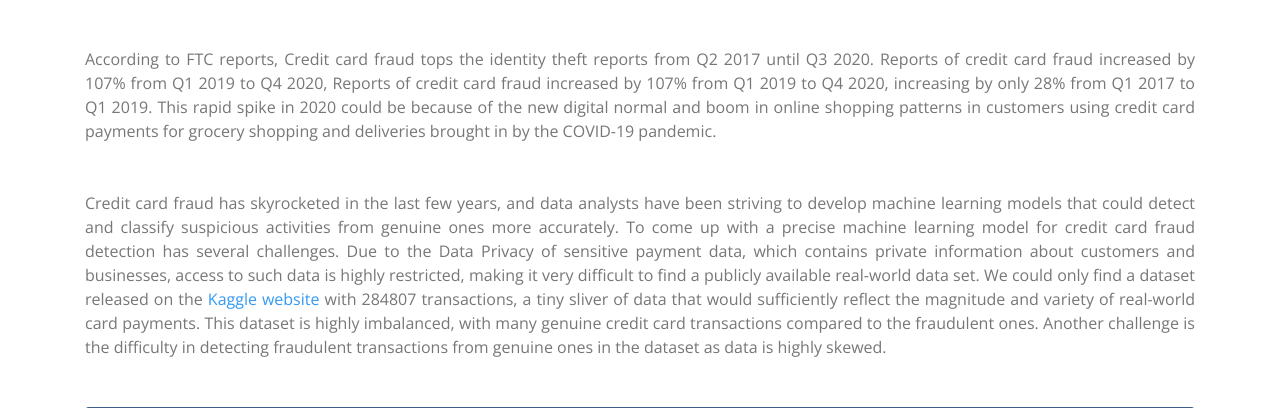
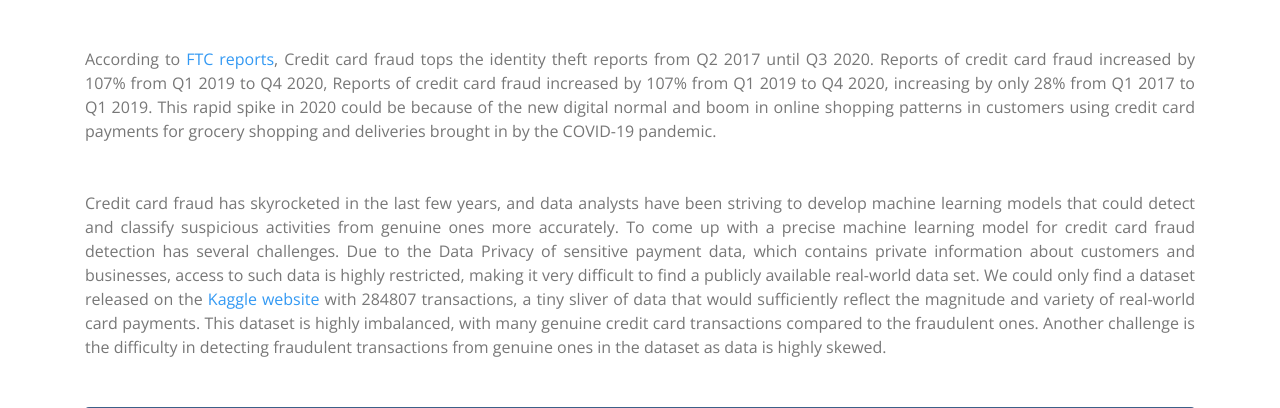
Before and after one commit to cdalsania/Credit_Card_Fraud_Detection, a Flask app: page / in a window 1280 px wide. Shown: the part 1284-1692 px from the top of the page. Run offline with Flask 2, Linux system fonts and the light colour scheme; some libraries are stand-ins or nearby versions.

Commit message:
Added hyperlinks to the reports

```diff
--- a/templates/index.html
+++ b/templates/index.html
@@ -35,14 +35,14 @@
                         have missed to flag suspicious activity or incorrectly flagged a genuine transaction as suspicious.</p>
                     <p class="text-justify">Credit card fraud is the fastest-growing problem today in the financial market. There has been an accelerated increase in the rate of fraudulent activities in recent years, especially during the COVID time, causing enormous financial
                         losses to many organizations, companies, and government agencies. The fraudulent transaction numbers are assumed to rise in the future.</p>
-                    <p class="text-justify">According to The Nilson Report, fraud losses worldwide reached $27.85 billion in 2018 and are projected to rise to $35.67 billion in five years and $40.63 billion in 10 years. Recent trends show a steep rise in credit card fraud, which
-                        can be costly to consumers, taxpayers, banks, and payment networks that issue refunds to consumers alike.</p>
+                    <p class="text-justify">According to <a href="https://nilsonreport.com/publication_newsletter_archive_issue.php?issue=1164">The Nilson Report</a>, fraud losses worldwide reached $27.85 billion in 2018 and are projected to rise to $35.67 billion in five years
+                        and $40.63 billion in 10 years. Recent trends show a steep rise in credit card fraud, which can be costly to consumers, taxpayers, banks, and payment networks that issue refunds to consumers alike.</p>
                     <div class="text-center">
                         <img src="https://prnewswire2-a.akamaihd.net/p/1893751/sp/189375100/thumbnail/entry_id/1_212g4034/def_height/750/def_width/600/version/100011/type/1" class="img-thumbnail img-fluid" style="width:400px;height:475px;" />
                     </div>
-                    <p class="text-justify mt-5">According to FTC reports, Credit card fraud tops the identity theft reports from Q2 2017 until Q3 2020. Reports of credit card fraud increased by 107% from Q1 2019 to Q4 2020, Reports of credit card fraud increased by 107% from Q1
-                        2019 to Q4 2020, increasing by only 28% from Q1 2017 to Q1 2019. This rapid spike in 2020 could be because of the new digital normal and boom in online shopping patterns in customers using credit card payments for grocery shopping
-                        and deliveries brought in by the COVID-19 pandemic.
+                    <p class="text-justify mt-5">According to <a href="https://www.ftc.gov/system/files/documents/reports/consumer-sentinel-network-data-book-2019/consumer_sentinel_network_data_book_2019.pdf">FTC reports</a>, Credit card fraud tops the identity theft reports from
+                        Q2 2017 until Q3 2020. Reports of credit card fraud increased by 107% from Q1 2019 to Q4 2020, Reports of credit card fraud increased by 107% from Q1 2019 to Q4 2020, increasing by only 28% from Q1 2017 to Q1 2019. This rapid spike
+                        in 2020 could be because of the new digital normal and boom in online shopping patterns in customers using credit card payments for grocery shopping and deliveries brought in by the COVID-19 pandemic.
                     </p>
                     <div class="text-center">
                         <div class='tableauPlaceholder' id='viz1612922877099' style='position: relative'><noscript><a
```
